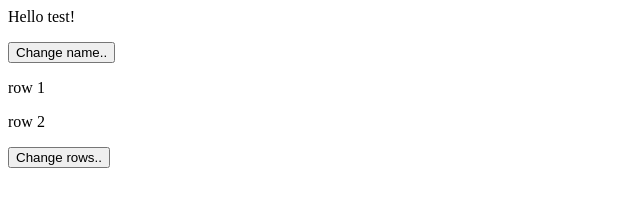
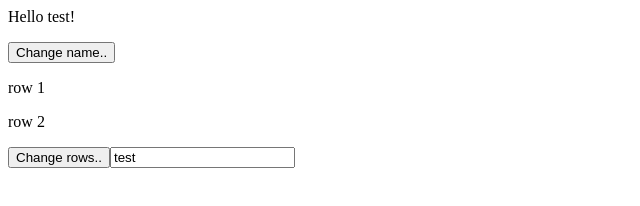
Before and after one commit to lkuich/JHJ, a website: page src/index.html in a window 1280 px wide. Shown: the whole page, without its empty margins (0-640 px from the left). Drawn offline with Linux system fonts and the light colour scheme; files that its build step writes are made by us from their sources; files whose address does not match are found by name.

Commit message:
Worked on sample proj

```diff
--- a/src/index.html
+++ b/src/index.html
@@ -10,8 +10,6 @@
   </head>
 
   <body>
-    <!-- <p>Main body</p> -->
-
     <script src="pbj.js"></script>
     <script>
       const app = App(document.body, {
@@ -22,6 +20,7 @@
 
       // Set state in component
       function Home({ name = 'test' }) {
+
         return Div({ children: [
           P({ text: `Hello ${name}!` }),
           (setState) => Button({ text: "Change name..", onClick: () => {
@@ -43,6 +42,7 @@
                 PRow({ fistText: "world 1", secondText: "world 2" })
               );
             }}),
+            GObject('input', { type: 'text', value: 'test' })
           ]
         });
       }
```
